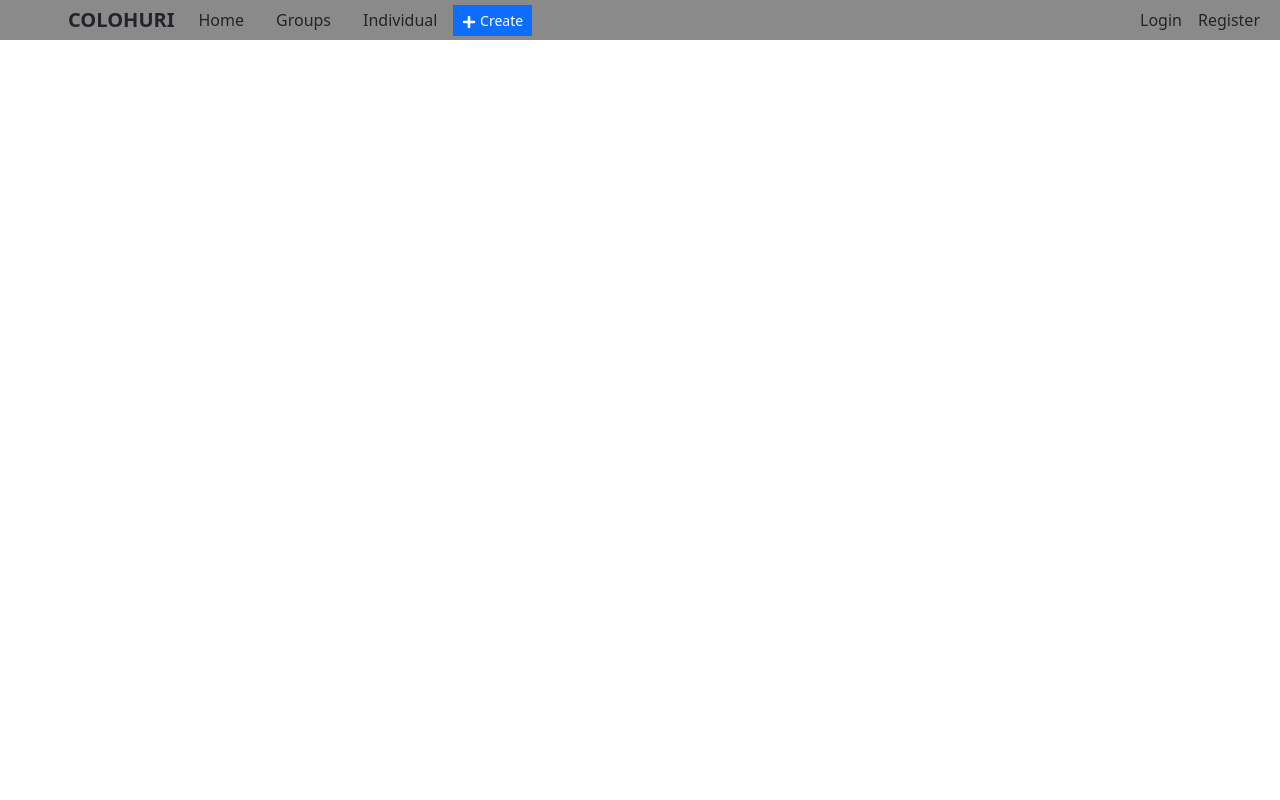
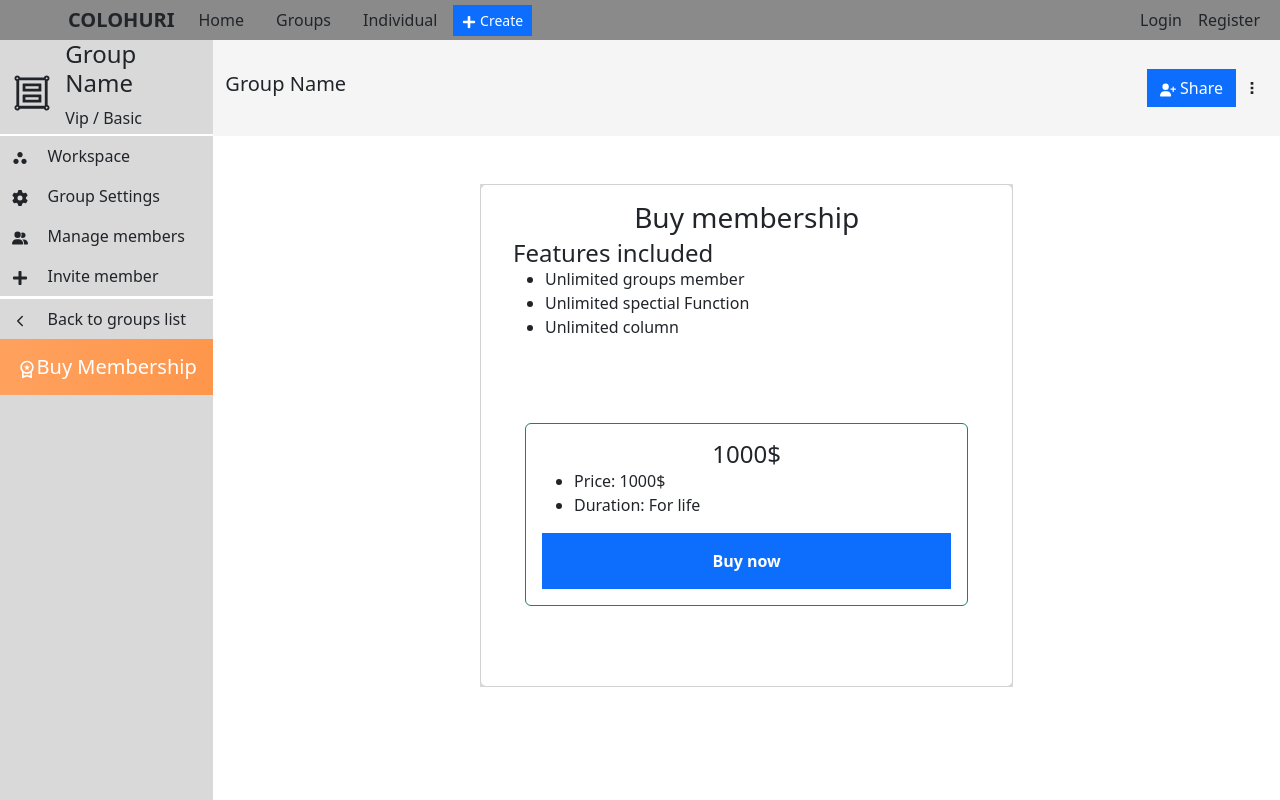
Before and after one commit to anhpham03092003/SDN302, a React (Create React App) app in the folder sdn302/: page /groups/name/checkOut in a window 1280 px wide. Built offline with nearby package versions, Linux system fonts and the light colour scheme.

Commit message:
Feature <Payment>

```diff
--- a/sdn302/package.json
+++ b/sdn302/package.json
@@ -20,6 +20,7 @@
     "react-scripts": "5.0.1",
     "react-select": "^5.8.0",
     "recharts": "^2.12.7",
+    "up": "^1.0.2",
     "web-vitals": "^2.1.4",
     "yup": "^1.4.0"
   },
--- a/sdn302/src/App.js
+++ b/sdn302/src/App.js
@@ -22,6 +22,7 @@ import GroupSideBar from './Components/Group_Components/GroupSideBar';
 import GroupSpace from './Components/Group_Components/GroupSpace';
 import BuyMembership from './Components/Group_Components/BuyMembership';
 import Header from './Components/Header';
+import Payment from './Components/CheckOut_Components/Payment';
 
 
 function App() {
@@ -57,6 +58,7 @@ function App() {
               <Route index element={<GroupSpace />} />
               <Route path="membership" element={<BuyMembership />} />
               <Route path="memberList" element={<MemberList />} />
+              <Route path="checkOut" element={<Payment />} />
             </Route>
 
           </Route>
--- /dev/null
+++ b/sdn302/src/Components/CheckOut_Components/Payment.jsx
@@ -0,0 +1,41 @@
+import React from 'react';
+import { Container, Row, Col, Card, Button } from 'react-bootstrap';
+
+function Payment() {
+    return (
+        <Container fluid className="vh-83">
+            <Row className="d-flex justify-content-center mt-5">
+                <Col md={6} className="mx-2 p-0 background-color-secondary">
+                    <Card className="p-3">
+                        <h3 className="m-0 text-center">Buy membership</h3>
+                        <Row className="m-1 py-">
+                            <Col md={12}>
+                                <h4 className="m-0">Features included</h4>
+                                <ul>
+                                    <li>Unlimited groups member</li>
+                                    <li>Unlimited spectial Function</li>
+                                    <li>Unlimited column</li>
+                                </ul>
+                            </Col>
+                        </Row>
+                        <Row className="m-3 py-5">
+                            <Col md={12}>
+                                <Card className="p-3 border border-success">
+                                    <h4 className="m-0 text-center">1000$</h4>
+                                    <ul>
+                                        <li>Price: 1000$</li>
+                                        <li>Duration: For life</li>
+                                    </ul>
+                                    <Button className="rounded-0 btn-payment border-0 py-3 fw-bolder">Buy now</Button>
+                                </Card>
+                            </Col>
+                        </Row>
+
+                    </Card>
+                </Col>
+            </Row>
+        </Container>
+    );
+}
+
+export default Payment;
--- a/sdn302/src/Components/Group_Components/BuyMembership.jsx
+++ b/sdn302/src/Components/Group_Components/BuyMembership.jsx
@@ -3,6 +3,7 @@ import { Button, Col, Container, Modal, Row } from 'react-bootstrap'
 import GroupColumn from './GroupColumn'
 import { FaCheck, FaPlus, FaStar } from 'react-icons/fa'
 import { FaRegTrashCan } from 'react-icons/fa6'
+import { Link } from 'react-router-dom';
 
 function BuyMembership() {
     return (
@@ -17,9 +18,9 @@ function BuyMembership() {
 
                         <Row className='m-3 py-5'>
 
-                                <p className='py-2'> <FaCheck/> Limit 3 columns </p>
-                                <p className='py-2'> <FaCheck/> Limit 5 members </p>
-                                <p className='py-2'> <FaCheck/> Limit special functions</p>
+                            <p className='py-2'> <FaCheck /> Limit 3 columns </p>
+                            <p className='py-2'> <FaCheck /> Limit 5 members </p>
+                            <p className='py-2'> <FaCheck /> Limit special functions</p>
 
                         </Row>
 
@@ -37,14 +38,16 @@ function BuyMembership() {
 
                         <Row className='m-3 py-5'>
 
-                                <p className='py-2 text-success'> <FaCheck/> Unlimit columns </p>
-                                <p className='py-2 text-success'> <FaCheck/> Unlimit members </p>
-                                <p className='py-2 text-success'> <FaCheck/> Unrestrict special functions</p>
+                            <p className='py-2 text-success'> <FaCheck /> Unlimit columns </p>
+                            <p className='py-2 text-success'> <FaCheck /> Unlimit members </p>
+                            <p className='py-2 text-success'> <FaCheck /> Unrestrict special functions</p>
 
                         </Row>
 
                         <Row>
-                            <Button className='rounded-0 btn-membership border-0 py-3 fw-bolder'>Upgrade</Button>
+                            <Button className='rounded-0 btn-membership border-0 py-3 fw-bolder'>
+                                <Link to="/groups/name/checkOut">Upgrade</Link>
+                            </Button>
                         </Row>
                     </Container>
 
```
Also changed, not shown: 1 other file (tests, documents, lock files or other folders).
